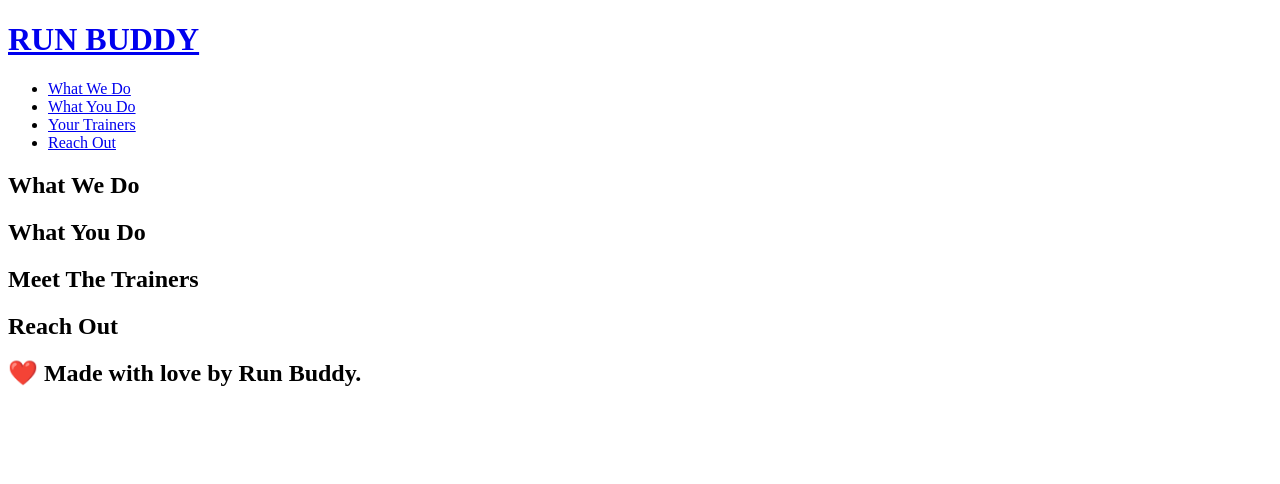
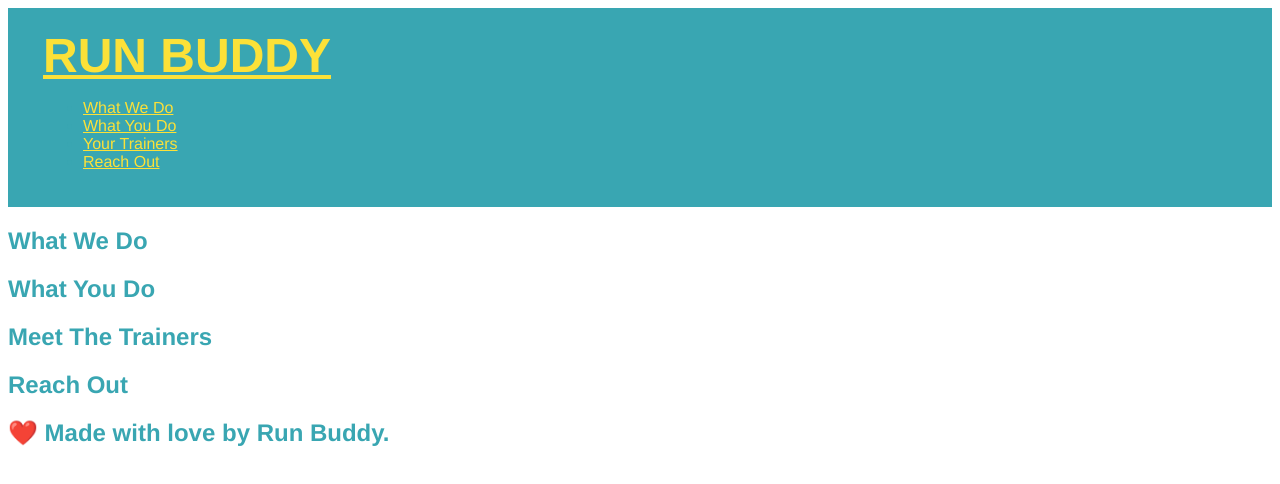
Before and after one commit to ArtOfSpeculation/run-buddy, a plain HTML site: page index.html in a window 1280 px wide. Drawn offline with Linux system fonts and the light colour scheme.

Commit message:
CSS added

```diff
--- /dev/null
+++ b/assets/css/style.css
@@ -0,0 +1,22 @@
+body {
+    /* assigning color and font family to body */
+    color: #39a6b2;
+    font-family: Helvetica, Arial, sans-serif;
+}
+
+/* Apply styles to the header */
+header {
+    padding: 20px 35px;
+    background-color: #39a6b2;
+}
+
+header h1 {
+    font-weight: bold;
+    font-size: 36pt;
+    color: #fce138;
+    margin: 0;
+}
+
+header a {
+    color: #fce138;
+}
--- a/index.html
+++ b/index.html
@@ -1,9 +1,12 @@
 <!DOCTYPE html>
 <html lang="en">
+
   <head>
     <meta charset="UTF-8" />
-    <title>Run Buddy</title>
+    <title>RUN BUDDY</title>
+    <link rel="stylesheet" href=./assets/css/style.css>
   </head>
+
   <body>
     <!-- navigation -->
     <header>
```
